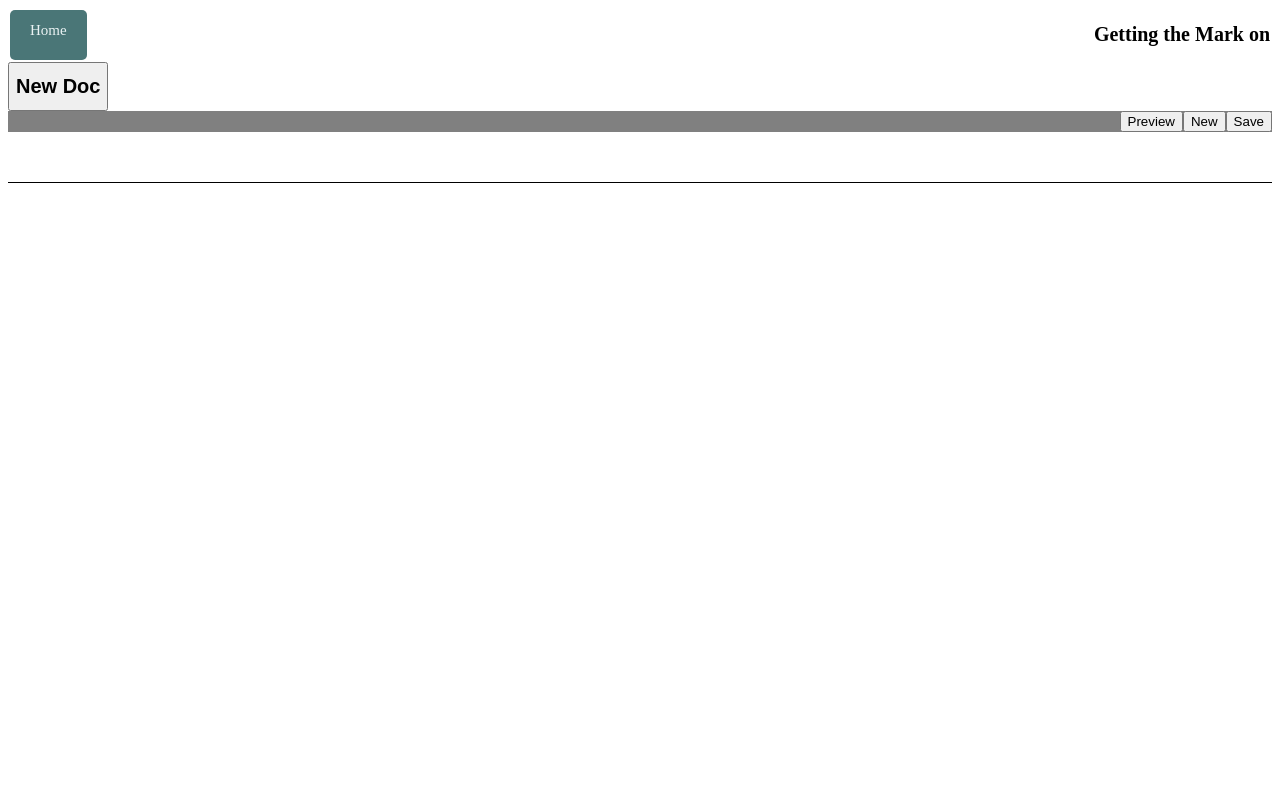
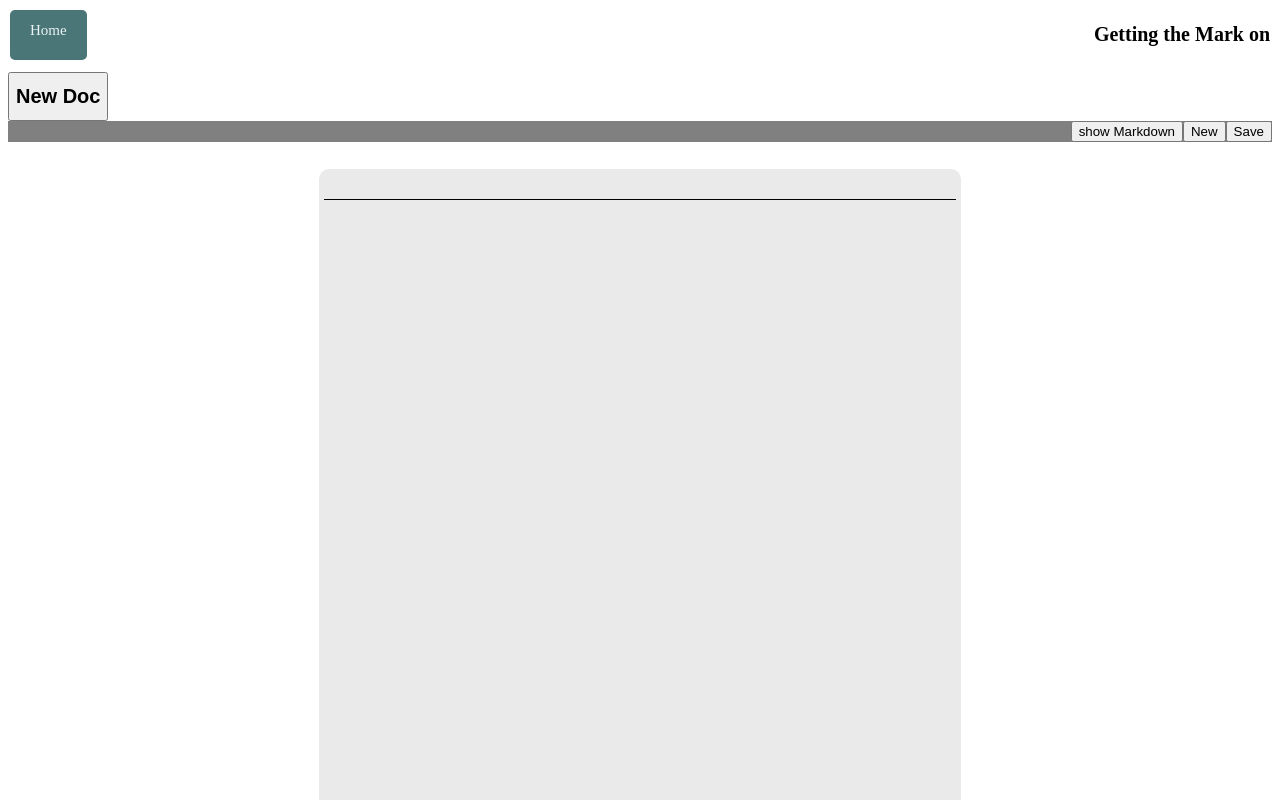
Before and after one commit to matterholt/markDownEditor, a Next.js app: page /editor in a window 1280 px wide. Shown: the top 800 px of the page. Built offline with nearby package versions, Linux system fonts and the light colour scheme.

Commit message:
markdown preview button and page layout

```diff
--- a/components/editor/EditorActions.js
+++ b/components/editor/EditorActions.js
@@ -1,10 +1,13 @@
 import React, { useState, useEffect } from "react";
-export default function EditorActions(props) {
+export default function EditorActions({ previewStatus }) {
+  const { isPrevOn, setIsPrevOn } = previewStatus;
   return (
     <div className="editor__actions">
-      <button onClick={props.clearList}> Preview </button>
-      <button onClick={props.clearList}> New </button>
-      <button onClick={props.clearList}> Save </button>
+      <button onClick={() => setIsPrevOn(!isPrevOn)}>
+        {isPrevOn ? 'hide' : "show"} Markdown
+      </button>
+      <button onClick={() => console.log("new")}> New </button>
+      <button onClick={() => console.log("save")}> Save </button>
 
       <style jsx>{`
         .editor__actions {
--- a/components/editor/EditorDoc.js
+++ b/components/editor/EditorDoc.js
@@ -5,22 +5,26 @@ import EditorHeader from "./EditorHeader"
 import {useCurrentDocState} from "../../context/DocPage-context";
 
 
-function EditorDoc({ children }) {
-
+function EditorDoc({ children, previewStatus }) {
   const { docState, UpdateDocState } = useCurrentDocState();
 
   return (
-    <div>
+    <div className="doc_container">
       <EditorHeader
         fileName={docState.fileName}
         UpdateDocState={UpdateDocState}
       />
+      <EditorActions previewStatus={previewStatus}/>
+      <div className="page_container">{children}</div>
 
-      <EditorActions />
-      {children}
       <style jsx>{`
-        div {
-          margin: 0;
+        .page_container {
+          display: flex;
+          flex-flow: row;
+          justify-content: center;
+        }
+        .doc_container {
+          margin-top: 10px;
           display: flex;
           flex-flow: column;
           min-height: 100vh;
--- a/components/editor/EmptyDoc.js
+++ b/components/editor/EmptyDoc.js
@@ -2,7 +2,6 @@ export default function NewEmptyDoc() {
   return (
     <div>
       <h1>Start Typing below!</h1>
-
       <style jsx>{`
         h1 {
           font-size: 17px;
--- a/components/editor/MkdownInput.js
+++ b/components/editor/MkdownInput.js
@@ -2,10 +2,11 @@ import react, { useState, useEffect } from "react";
 
 
 
+// Create a save to local storage when the input has change
+// wordwrap caped at 80,
 
 
 const MkdownInput = (props) => {
-  const [userMdInput, updateUserMdInput] = useState("NO CHANGE");
 
   // React Ref allowing to get text from the pre tags // useRef??
   const mkInputDomRef = React.createRef();
@@ -30,7 +31,6 @@ const MkdownInput = (props) => {
         pre {
           padding: 5px;
           margin: 0;
-          background-color: #fff;
           min-height: inherit;
         }
         pre:focus {
--- a/components/editor/MkdownOut.js
+++ b/components/editor/MkdownOut.js
@@ -11,19 +11,21 @@ const MkdownOut = (props) => {
   };
 
   return (
-    <MkLayout>
-      <EditorHeader headerStyle={mkOutputHeader} editorTitle="Mark Down out" />
+    <div className="inputContainer">
       <pre dangerouslySetInnerHTML={createMarkup()} />
       <style jsx>{`
+        .inputContainer {
+          border-bottom: 1px solid white;
+        }
         pre {
           color: rgb(157, 174, 198);
           margin: 0;
-          padding: 20px;
+          padding: 5px;
           min-height: inherit;
           background-color: #333745;
         }
       `}</style>
-    </MkLayout>
+    </div>
   );
 };
 
--- a/context/DocPage-context.js
+++ b/context/DocPage-context.js
@@ -17,15 +17,9 @@ function CurrentDocProvider({ children }) {
     }
     const name = event.name;
     const value = event.value;
-
-
-
     setDocState({ ...docState, [name]: value })
     console.log(docState)
    }
-
-
-
 
     return (
       <CurrentDocContext.Provider value={{ docState, UpdateDocState }}>
--- a/pages/editor.js
+++ b/pages/editor.js
@@ -1,4 +1,4 @@
-import react, { useState, useEffect } from "react";
+import react, { useState, useEffect, Children } from "react";
 let showdown = require("showdown");
 
 import {CurrentDocProvider,useCurrentDocState} from "../context/DocPage-context"
@@ -13,7 +13,22 @@ import MkdownOut from "../components/editor/MkdownOut";
 
 
 
-
+const DocSheet = ({ children }) => (
+  <div>
+    {children}
+    <style jsx>{`
+      div {
+        background-color: #eaeaea;
+        max-width: 75vw;
+        min-width:50%;
+        min-height: 100vh;
+        padding: 5px;
+        margin: 2px;
+        border-radius: 10px;
+      }
+    `}</style>
+  </div>
+);
 
 const Editor = () => {
 
@@ -29,13 +44,15 @@ const Editor = () => {
   return (
     <Layout>
       <CurrentDocProvider>
-        <EditorDoc>
-          <MkdownInput mkdownConvert={convertInput} />
+
+        <EditorDoc previewStatus={{ isPrevOn, setIsPrevOn }}>
+          <DocSheet>
+            <MkdownInput mkdownConvert={convertInput} />
+          </DocSheet>
           {isPrevOn ? (
-            <div>
-              <button>Preview</button>
+            <DocSheet>
               <MkdownOut mkDwonText={mkdownInput} />
-            </div>
+            </DocSheet>
           ) : null}
         </EditorDoc>
       </CurrentDocProvider>
```
